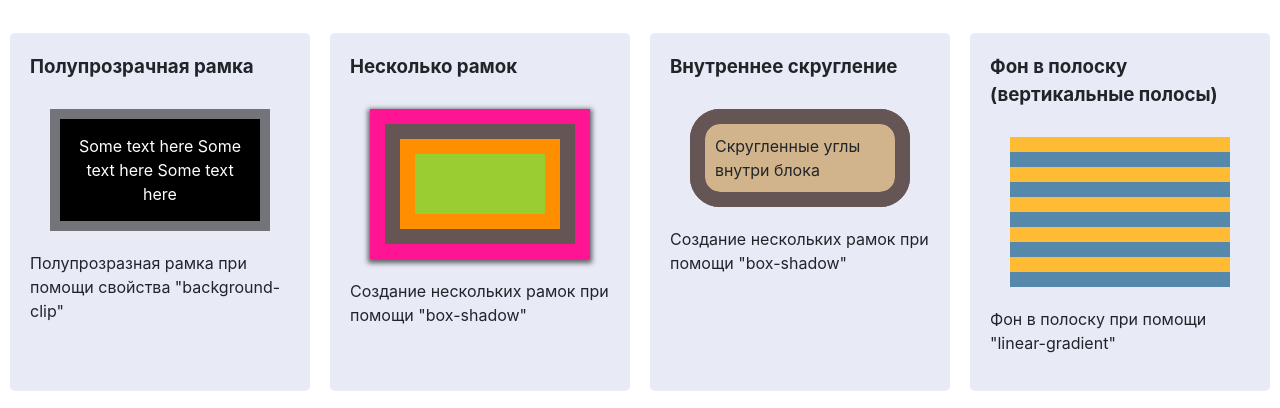
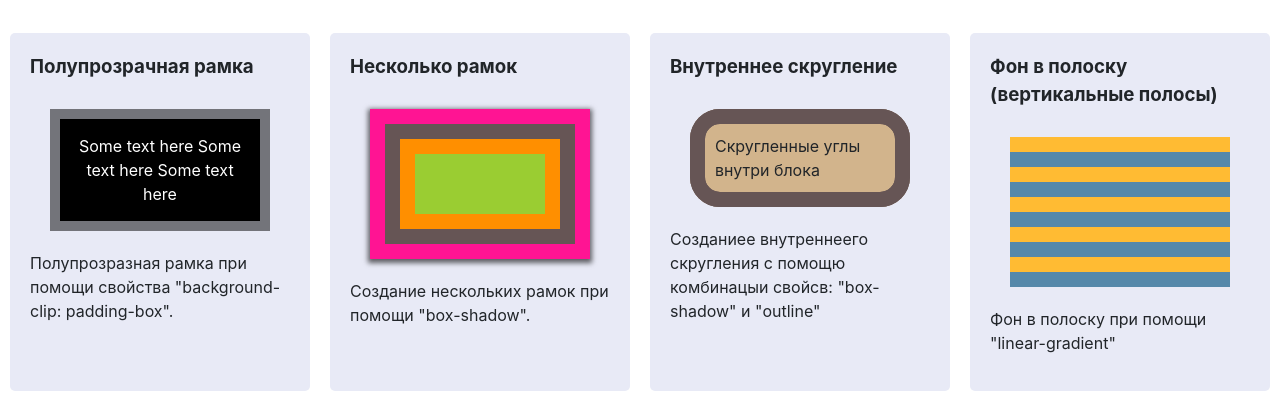
Before and after one commit to F0oocuS/css-secret, a plain HTML site: page index.html in a window 1280 px wide. Shown: the part 392-800 px from the top of the page. Drawn offline with Linux system fonts and the light colour scheme.

Commit message:
change some text

```diff
--- a/index.html
+++ b/index.html
@@ -24,7 +24,7 @@
 					<div class="translucent-frame">Some text here Some text here Some text here</div>
 				</div>
 				<p class="card__desc">
-					Полупрозразная рамка при помощи свойства "background-clip"
+					Полупрозразная рамка при помощи свойства "background-clip: padding-box".
 				</p>
 			</div>
 
@@ -34,7 +34,7 @@
 					<div class="few-frames"></div>
 				</div>
 				<p class="card__desc">
-					Создание нескольких рамок при помощи "box-shadow"
+					Создание нескольких рамок при помощи "box-shadow".
 				</p>
 			</div>
 
@@ -46,7 +46,7 @@
 					</div>
 				</div>
 				<p class="card__desc">
-					Создание нескольких рамок при помощи "box-shadow"
+					Созданиее внутреннеего скругления с помощю комбинацыи свойсв: "box-shadow" и "outline"
 				</p>
 			</div>
 
```
